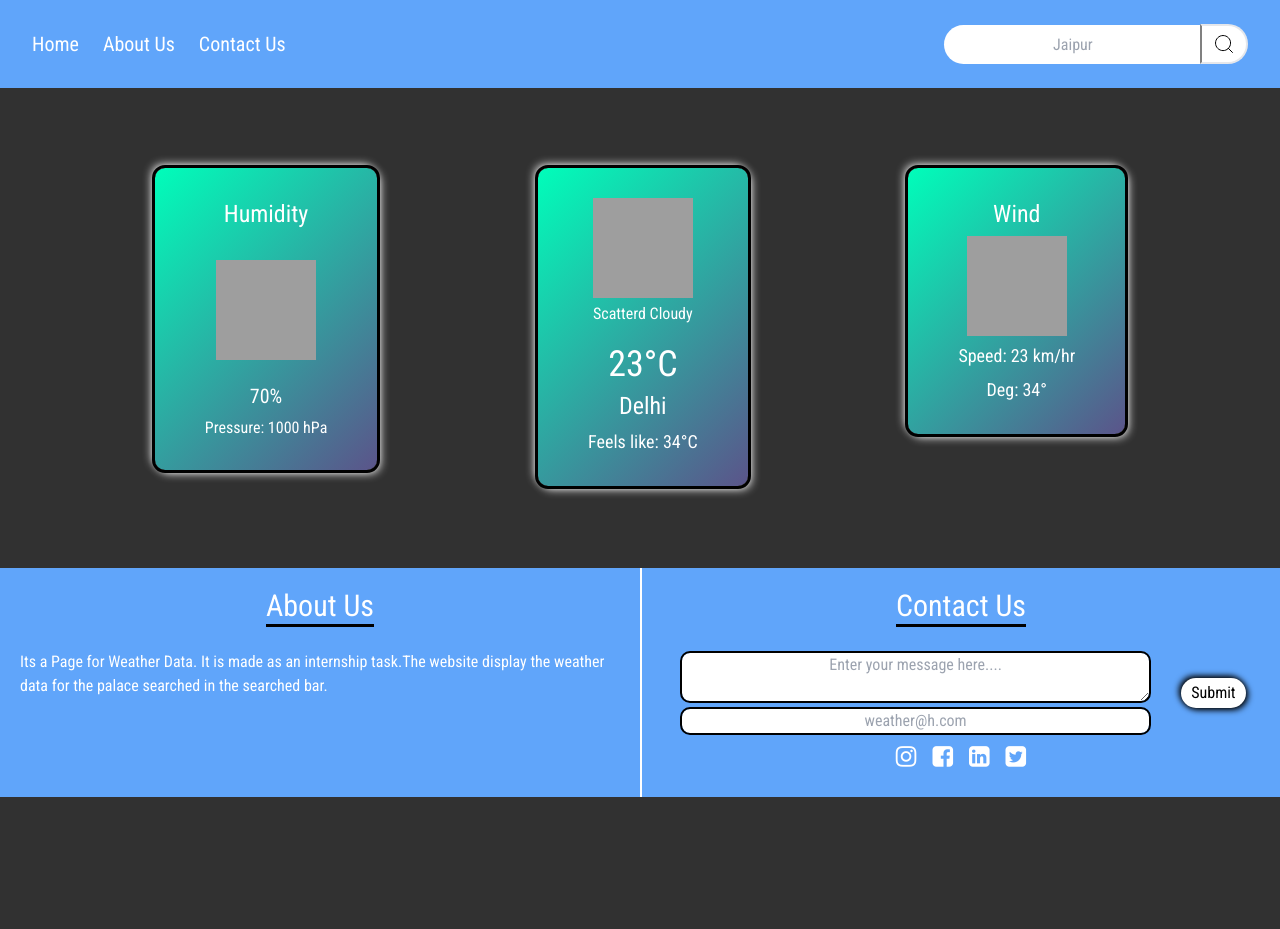
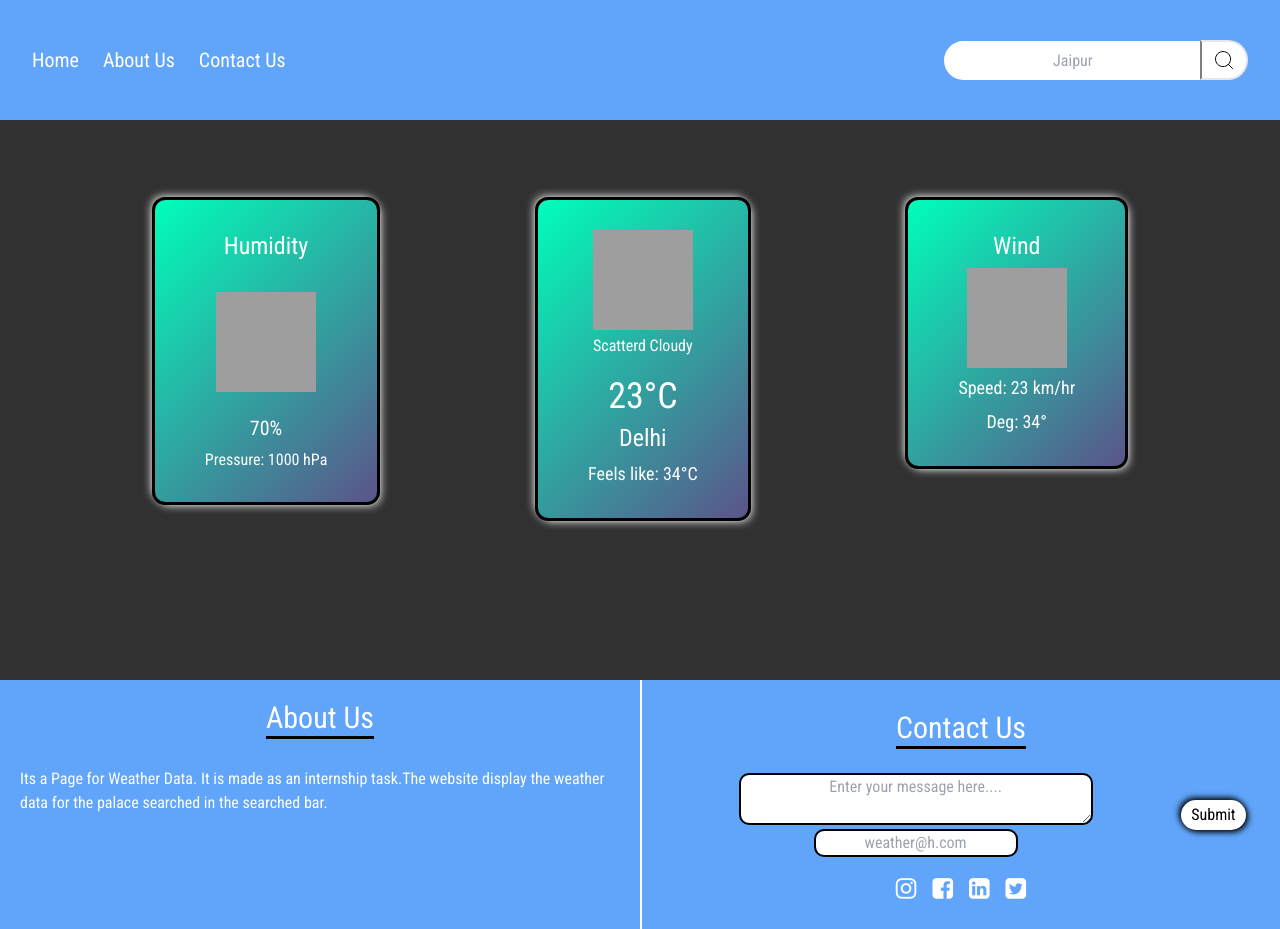
Before and after one commit to anmolrai03/CODETECH-Task1, a website: page src/App/index.html in a window 1280 px wide. Before the commit the page ends 800 px from the top, so only its background shows below. Drawn offline with Linux system fonts and the light colour scheme; grey boxes are pictures that could not be loaded.

Commit message:
minor styling changes

```diff
--- a/src/App/style.css
+++ b/src/App/style.css
@@ -146,9 +146,9 @@ body{
 /* DESKTOP VIEW CSS */
 
 
-/* .navbar{
-    height: 10vh;
-} */
+.navbar{
+    height: 15vh;
+}
 
 
 
@@ -190,12 +190,13 @@ body{
 
 .desktop-view{
     /* border: 3px solid white; */
-    height: 60vh;
+    height: 70vh;
     width: 100vw;
     /* align-items: center; */
     align-items: start;
     justify-content: space-evenly;
     /* background-color: white; */
+    z-index: 1;
 }
 
 
@@ -215,15 +216,16 @@ body{
 }
 
 .card-d{
+    display: flex;
     padding: 30px 50px;
-    max-width: 460px;
+    /* max-width: 460px; */
     background: linear-gradient(135deg, #00feba, #5b548a);
     border-radius: 10px;
     margin: 6px;
     box-shadow: 3px 3px 10px white,
     -3px -3px 10px white;
     outline: 3px solid black;
-    display: flex;
+
     flex-direction: column;
     align-items: center;
     /* align-items: start; */
@@ -233,6 +235,8 @@ body{
     row-gap: 6px;
     margin-top: 10vh;
     /* flex-wrap: wrap; */
+    flex-shrink: 1;
+    z-index: 3;
 }
 
 /* .humidity-icon img{
@@ -253,7 +257,8 @@ body{
     /* border-top: 2px solid black; */
     background-color: rgb(96 165 250 );
 
-    /* height: 20vh; */
+    /* height: 25vh; */
+    z-index: -1;
 }
 
 .about-us{
@@ -266,15 +271,11 @@ body{
 }
 
 .about-us h1{
+    display: flex;
     text-align: center;
-    margin-bottom: 15px;
+    margin-bottom: 20px;
+
     border-bottom: 3px solid black;
-}
-
-
-
-.about-us h1{
-    display: flex;
 }
 
 .about-us p{
@@ -298,6 +299,7 @@ body{
     text-align: center;
     margin-bottom: 20px;
     border-bottom: 3px solid black;
+    margin-top: 10px;
 }
 
 .text-area{
@@ -306,9 +308,10 @@ body{
     flex-direction: row;
     column-gap: 12px;
     width: 100%;
-    height: 50%;
+    /* height: 50%; */
     align-items: center;
     justify-content: space-evenly;
+    margin-bottom: 10px;
     /* padding: 20px; */
 }
 
@@ -332,6 +335,7 @@ body{
     outline: 2px solid black;
     border-radius: 8px;
     text-align: center;
+    max-width: 350px;
 }
 
 #email{
@@ -339,6 +343,7 @@ body{
     outline: 2px solid black;
     border-radius: 8px;
     text-align: center;
+    max-width: 200px;
 }
 
 .btn{
```
